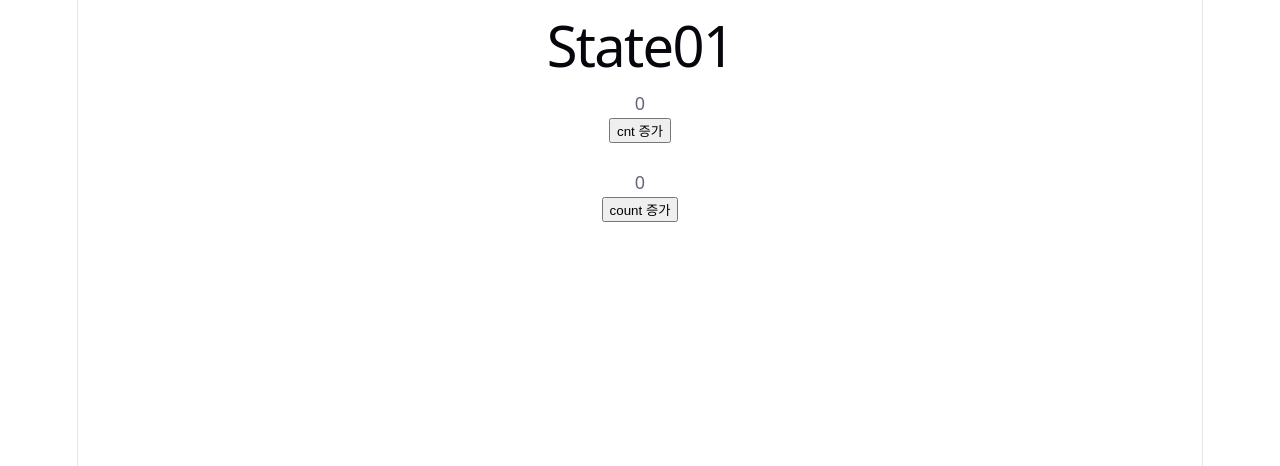
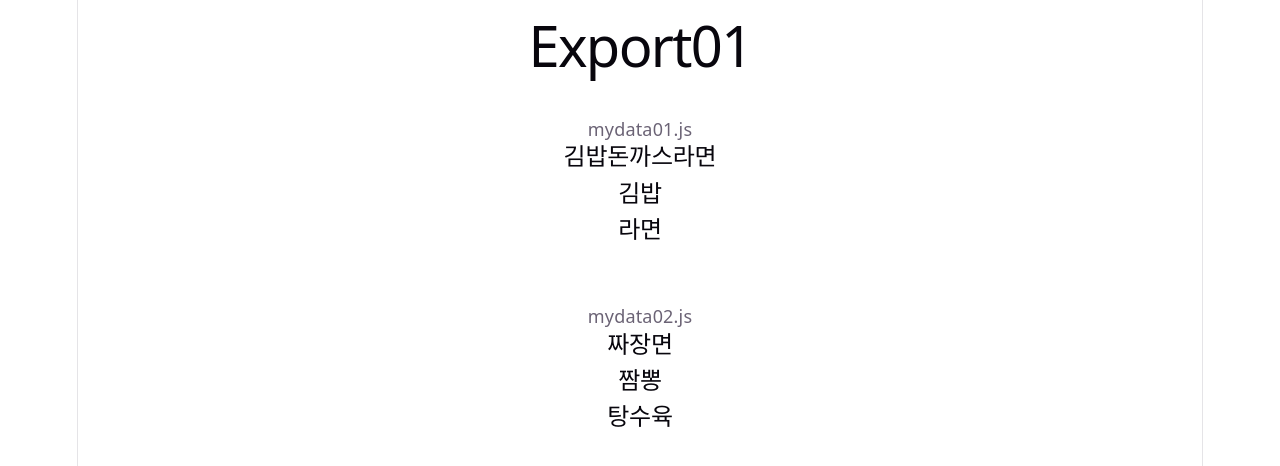
Before and after one commit to peppyksm/fe-react-study-8, a React (Vite) app in the folder react-study/: page / in a window 1280 px wide. Shown: the top 466 px of the page. Built offline with nearby package versions, Linux system fonts and the light colour scheme.

Commit message:
데이터 import/export 처리

```diff
--- a/react-study/src/App.jsx
+++ b/react-study/src/App.jsx
@@ -5,14 +5,15 @@
 import './App.css'
 import Basic01 from './conponents/basic01'
 import State01 from './conponents/State01'
+import Export01 from './conponents/export01'
 
 function App() {
   const [count, setCount] = useState(0)
 
   return (
     //<Basic01/>
-    <State01/>
-
+    //<State01/>
+    <Export01 />
   )
 }
 
--- /dev/null
+++ b/react-study/src/conponents/export01.jsx
@@ -0,0 +1,38 @@
+//import menus from "../data/mydata01";
+import menus from "../data/mydata01";
+import { menu1, menu3 } from "../data/mydata01";
+import { menu4, menu5, menu6 } from "../data/mydata02";
+//{}로 익스포트 하면 임포트 할때도 {}로 받아야함
+
+function Export01() {
+
+
+
+
+    return (
+
+        <div>
+            <h1>Export01</h1><br />
+            mydata01.js
+            <h2>{menus}</h2>
+            <h2>{menu1}</h2>
+            <h2>{menu3}</h2>
+            <br /><br />
+            mydata02.js
+            <h2>{menu4}</h2>
+            <h2>{menu5}</h2>
+            <h2>{menu6}</h2>
+
+
+
+        </div>
+
+    )
+}
+
+
+export default Export01;
+
+// <script src = "index.js">
+// ES 모듈방식
+//ECMAScript 모듈 방식
--- /dev/null
+++ b/react-study/src/data/mydata01.js
@@ -0,0 +1,10 @@
+let menu1 = "김밥";
+let menu2 = "돈까스";
+let menu3 = "라면";
+
+let menus = menu1 + menu2 + menu3;
+
+export default menus;
+
+export { menu1, menu3 };
+//{}로 익스포트 하면 임포트 할때도 {}로 받아야함
--- /dev/null
+++ b/react-study/src/data/mydata02.js
@@ -0,0 +1,5 @@
+let menu4 = "짜장면";
+let menu5 = "짬뽕";
+let menu6 = "탕수육";
+
+export { menu4, menu5, menu6 };
```
